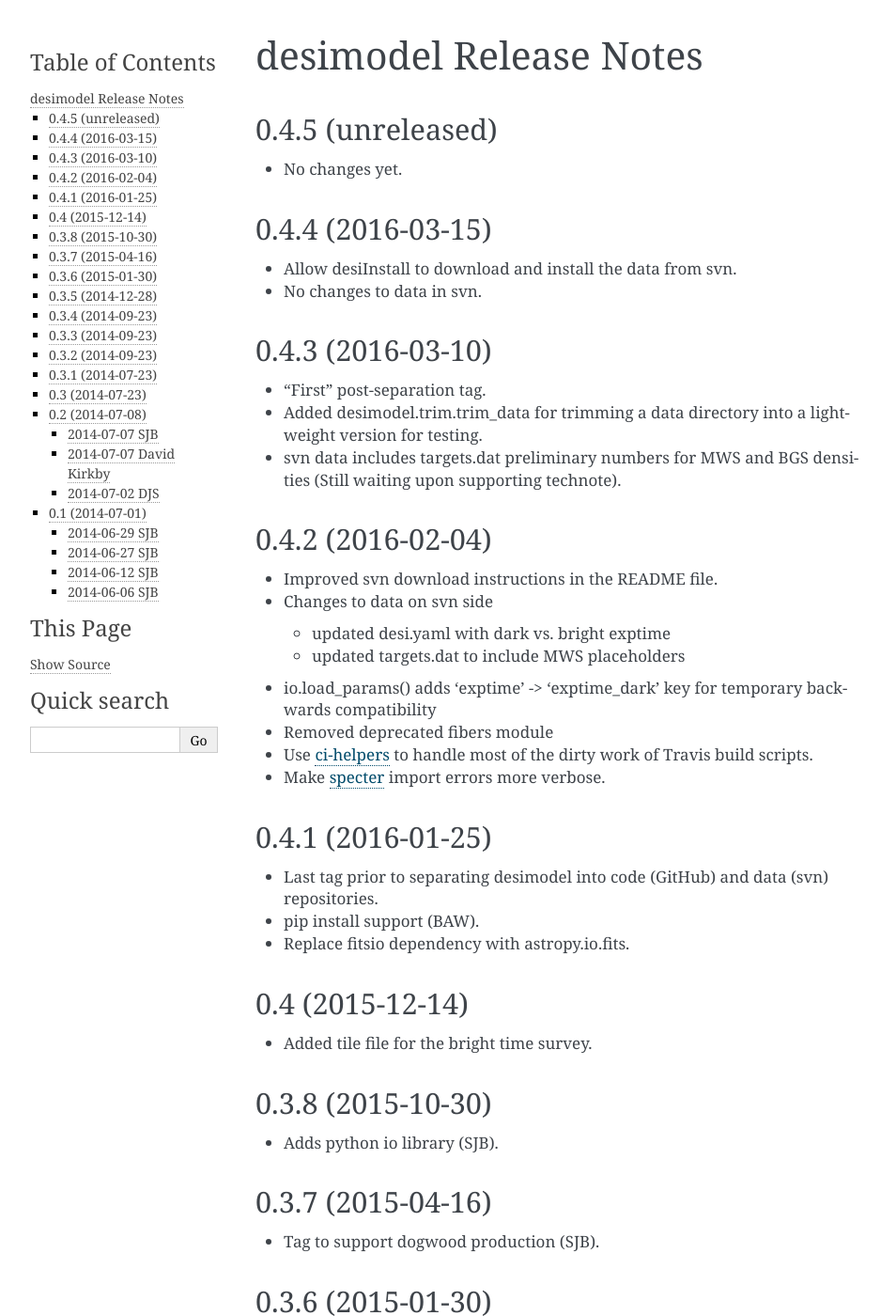
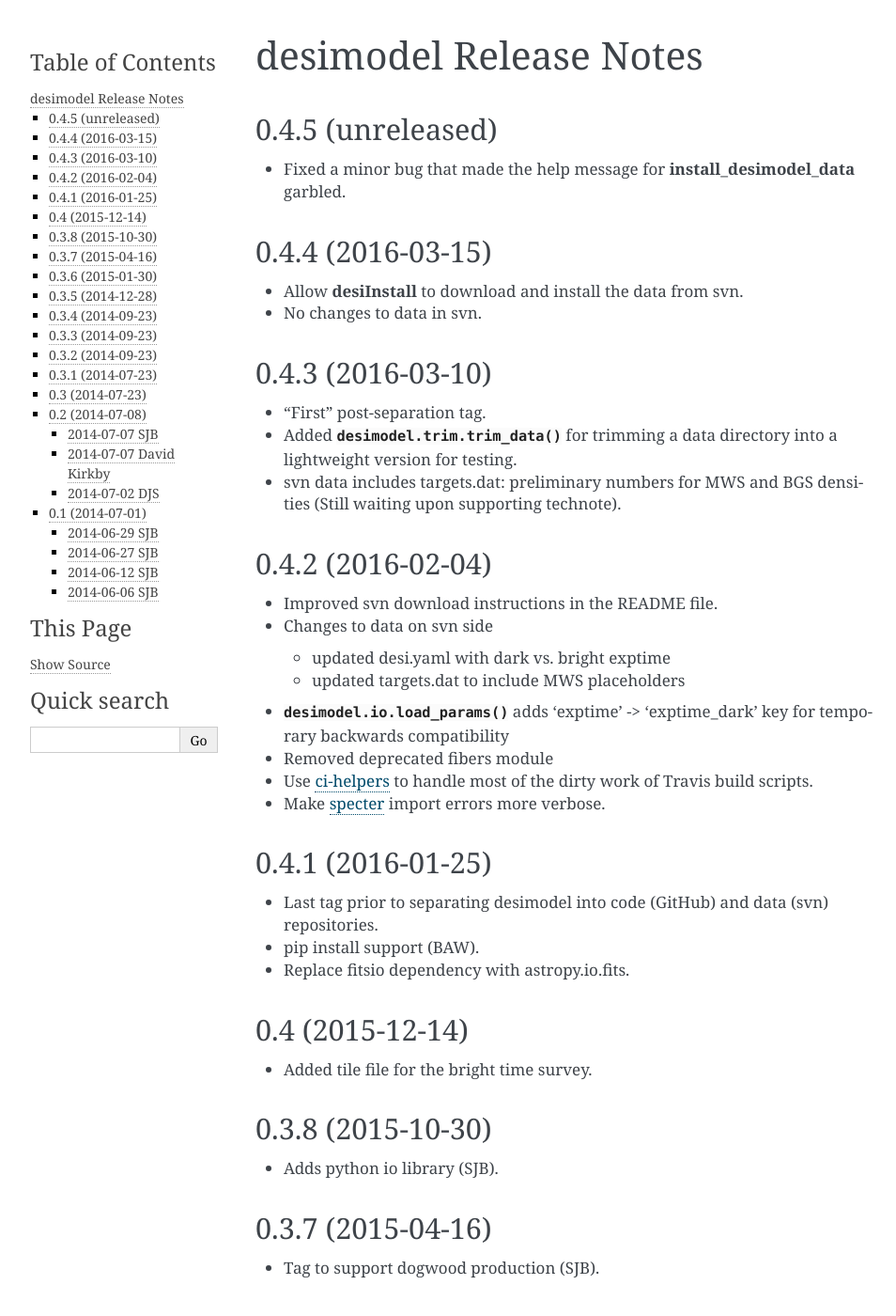
Before and after one commit to desihub/desimodel, a Sphinx documentation site: the page built from doc/release_notes.rst, in a window 1280 px wide and 1400 px high. Shown: the whole window at 94% size, without its empty margins (148-1102 px from the left). Built offline with Sphinx 7.4.7, drawn with Linux system fonts in a browser that asks for light colours; some of the changed text lies outside the part shown.

Commit message:
update release notes

```diff
--- a/doc/release_notes.rst
+++ b/doc/release_notes.rst
@@ -5,21 +5,22 @@ desimodel Release Notes
 0.4.5 (unreleased)
 ------------------
 
-* No changes yet.
+* Fixed a minor bug that made the help message for :command:`install_desimodel_data`
+  garbled.
 
 0.4.4 (2016-03-15)
 ------------------
 
-* Allow desiInstall to download and install the data from svn.
+* Allow :command:`desiInstall` to download and install the data from svn.
 * No changes to data in svn.
 
 0.4.3 (2016-03-10)
 ------------------
 
 * "First" post-separation tag.
-* Added desimodel.trim.trim_data for trimming a data directory into a
+* Added :func:`desimodel.trim.trim_data` for trimming a data directory into a
   lightweight version for testing.
-* svn data includes targets.dat preliminary numbers for MWS and BGS densities
+* svn data includes targets.dat: preliminary numbers for MWS and BGS densities
   (Still waiting upon supporting technote).
 
 0.4.2 (2016-02-04)
@@ -31,7 +32,7 @@ desimodel Release Notes
   * updated desi.yaml with dark vs. bright exptime
   * updated targets.dat to include MWS placeholders
 
-* io.load_params() adds 'exptime' -> 'exptime_dark' key for temporary
+* :func:`desimodel.io.load_params` adds 'exptime' -> 'exptime_dark' key for temporary
   backwards compatibility
 * Removed deprecated fibers module
 * Use `ci-helpers`_ to handle most of the dirty work of Travis build scripts.
@@ -66,7 +67,7 @@ desimodel Release Notes
 0.3.6 (2015-01-30)
 ------------------
 
-* Adds ``focalplane/FocalPlane.xy2radec()`` from Jaime (SJB).
+* Adds :meth:`desimodel.focalplane.FocalPlane.xy2radec` from Jaime (SJB).
 
 0.3.5 (2014-12-28)
 ------------------
```
